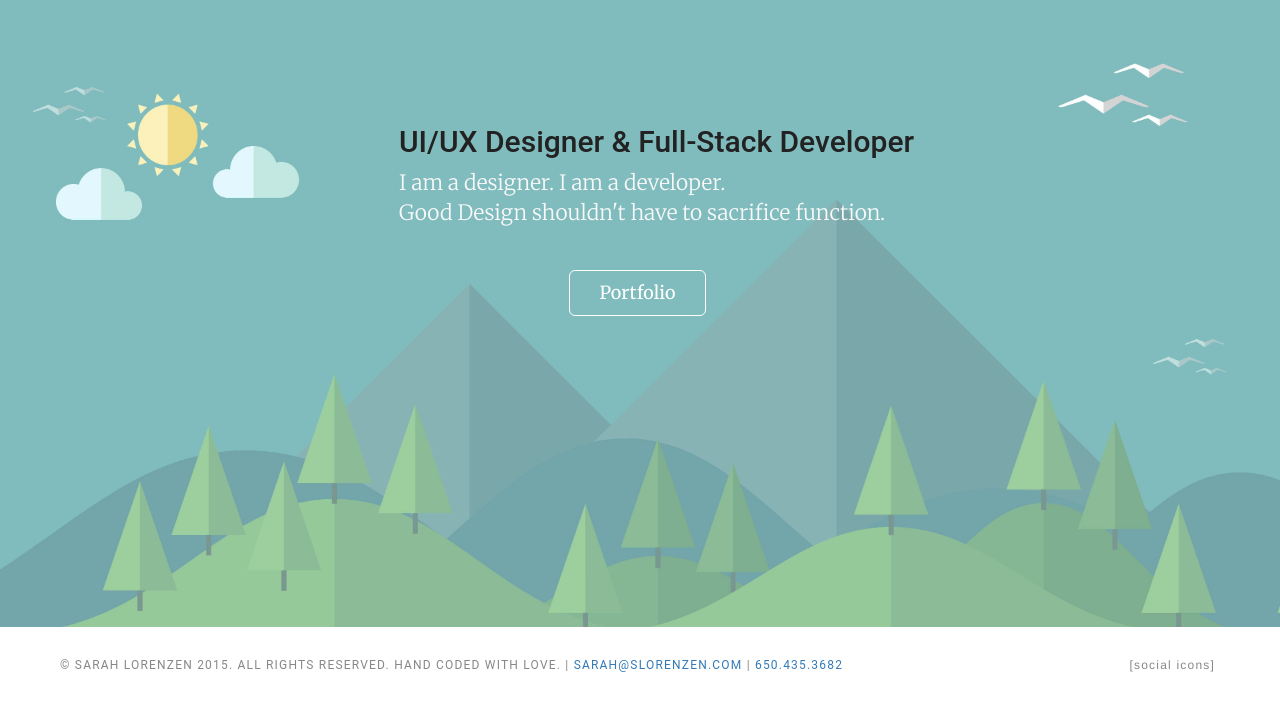
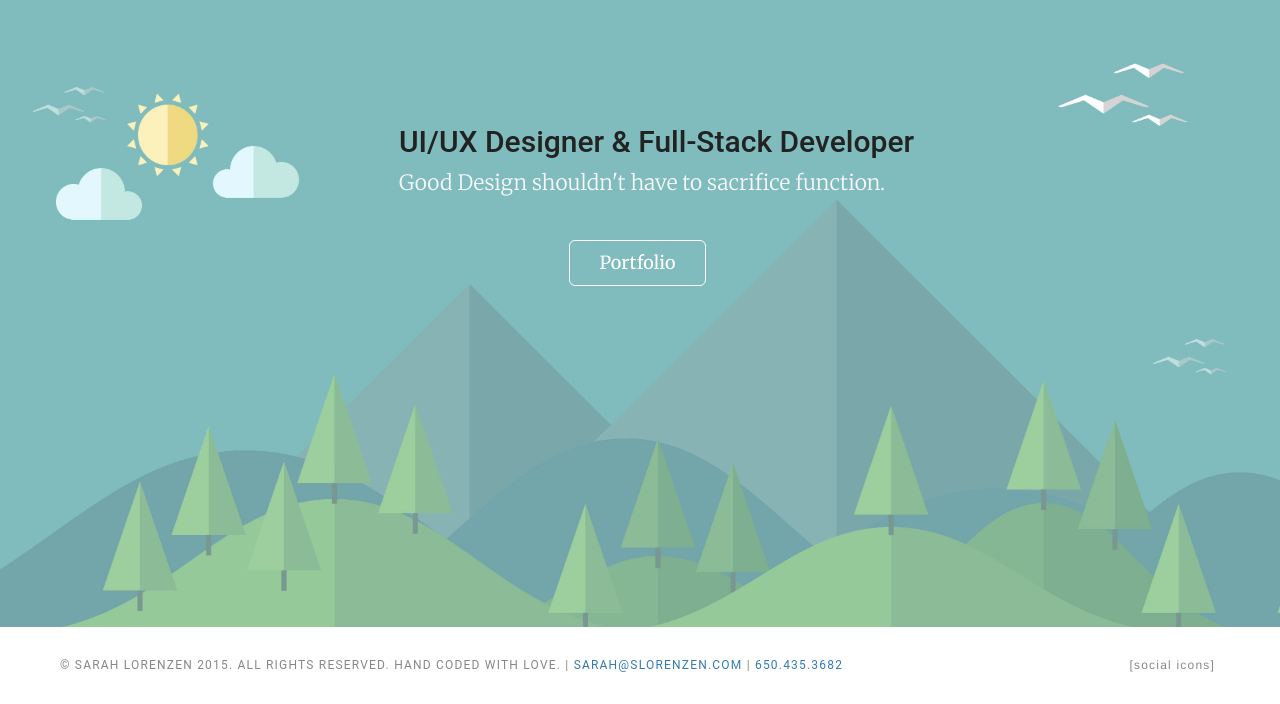
Before and after one commit to sarahlorenzen/sarahlorenzen.github.io, a plain HTML site: page index.html in a window 1280 px wide. Shown: the part 103-807 px from the top of the page. Drawn offline with nearby package versions, Linux system fonts and the light colour scheme.

```diff
--- a/css/styles.css
+++ b/css/styles.css
@@ -219,7 +219,6 @@ body#portfolio-child .jumbotron.pageheader, body#page-child .jumbotron.pageheade
 
 .pageheader h1 {
     text-align: center;
-    margin-left: -10%;
 }
 
 .image {
--- a/index.html
+++ b/index.html
@@ -75,8 +75,7 @@
       <div class="container">
 
         <h2>UI/UX Designer &amp Full-Stack Developer</h2>
-        <p>I am a designer. I am a developer.<br>
-           Good Design shouldn't have to sacrifice function.</p>
+        <p>Good Design shouldn't have to sacrifice function.</p>
         <p style="text-align: center;"><button type="button" class="btn btn-default btn-lg"><a href="portfolio.html">Portfolio</a></button>
 
       </div><!-- /container -->
```
Also changed, not shown: img/1.jpg (deleted), img/2.jpg (deleted), img/3.jpg (deleted), img/4.jpg (deleted), img/5.jpg (deleted), img/6.jpg (deleted), img/7.jpg (deleted), img/8.jpg (deleted), img/cartographer_@2X.png (deleted), img/social/dribbble.png (added), img/social/github.png (added), img/social/linkedin.png (added).
